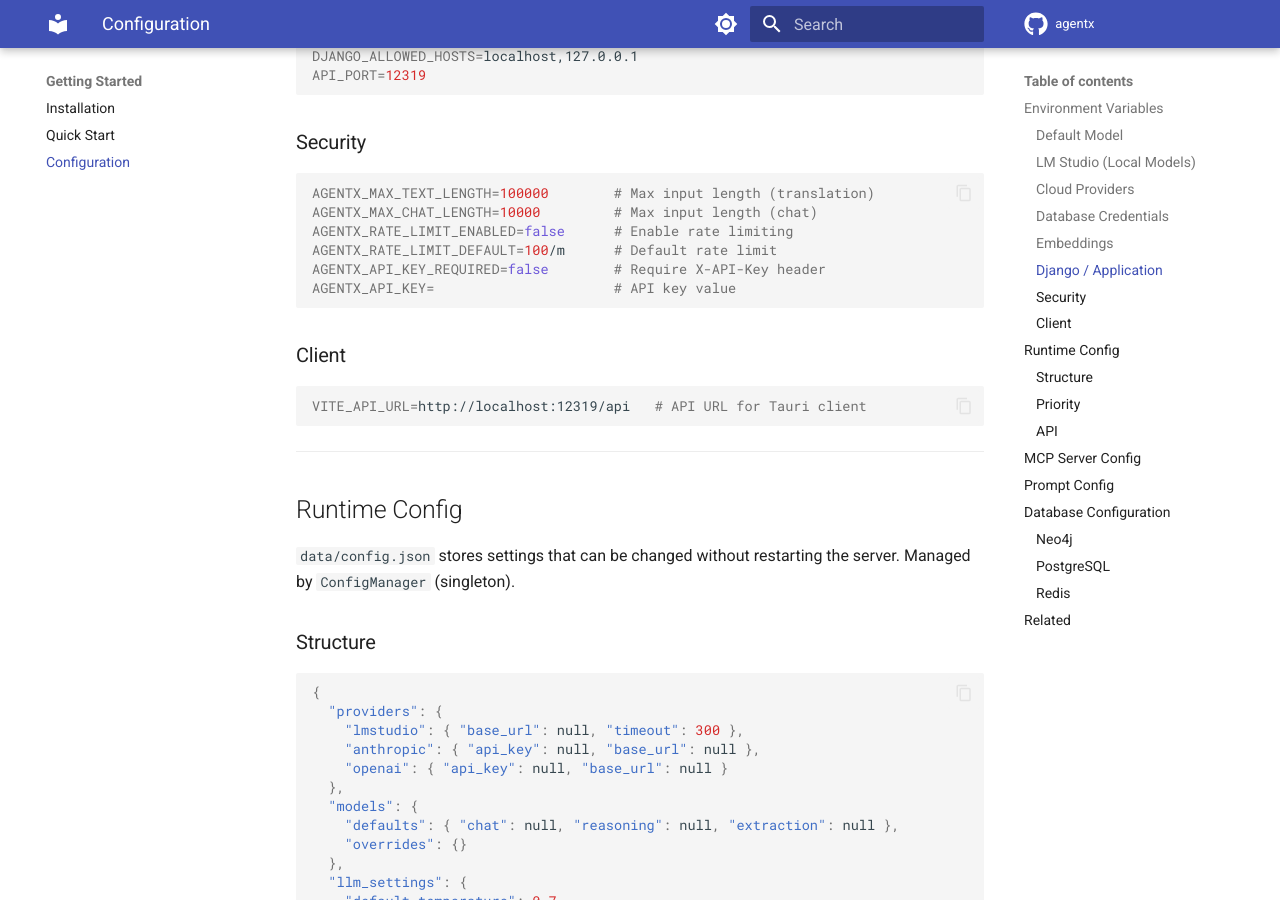
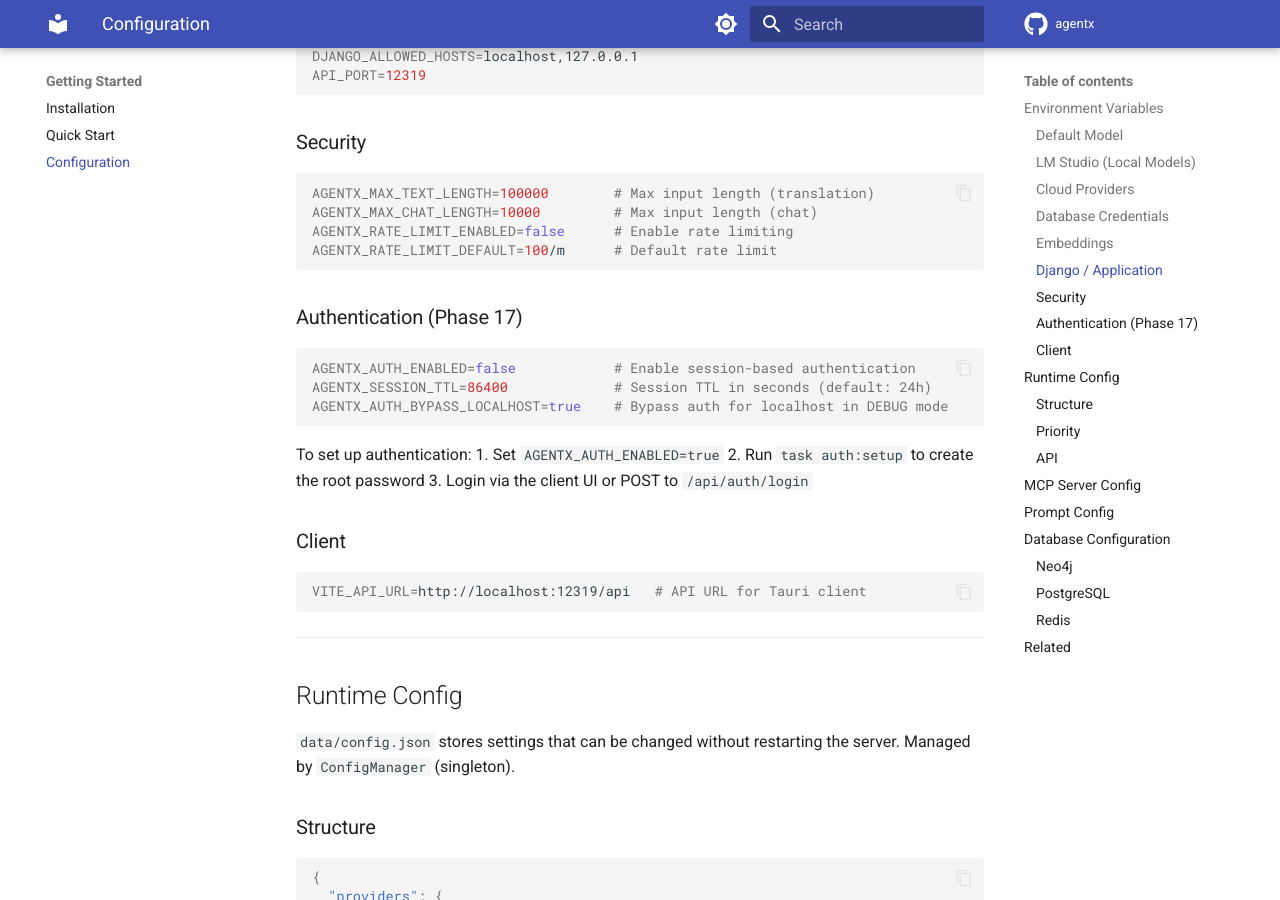
Before and after one commit to QR-Madness/agentx, an MkDocs documentation site: the page built from docs/getting-started/configuration.md, in a window 1280 px wide and 900 px high, scrolled down 1584 px. Built offline with MkDocs 1.6.1 and Material for MkDocs 9.7.7, drawn with Linux system fonts in a browser that asks for light colours; comment, search, counter and statistics services are not loaded; the version menu is left out.

Commit message:
feat: update environment configuration and authentication settings
- Revise .env.example for clarity on offline-first model usage
- Add authentication settings to .env.production.example
- Remove unused API key authentication placeholders in settings.py
- Enhance documentation for authentication setup in configuration.md

````diff
--- a/docs/getting-started/configuration.md
+++ b/docs/getting-started/configuration.md
@@ -76,9 +76,20 @@ AGENTX_MAX_TEXT_LENGTH=100000        # Max input length (translation)
 AGENTX_MAX_CHAT_LENGTH=10000         # Max input length (chat)
 AGENTX_RATE_LIMIT_ENABLED=false      # Enable rate limiting
 AGENTX_RATE_LIMIT_DEFAULT=100/m      # Default rate limit
-AGENTX_API_KEY_REQUIRED=false        # Require X-API-Key header
-AGENTX_API_KEY=                      # API key value
 ```
+
+### Authentication (Phase 17)
+
+```bash
+AGENTX_AUTH_ENABLED=false            # Enable session-based authentication
+AGENTX_SESSION_TTL=86400             # Session TTL in seconds (default: 24h)
+AGENTX_AUTH_BYPASS_LOCALHOST=true    # Bypass auth for localhost in DEBUG mode
+```
+
+To set up authentication:
+1. Set `AGENTX_AUTH_ENABLED=true`
+2. Run `task auth:setup` to create the root password
+3. Login via the client UI or POST to `/api/auth/login`
 
 ### Client
 
````
Also changed, not shown: 3 other files.
